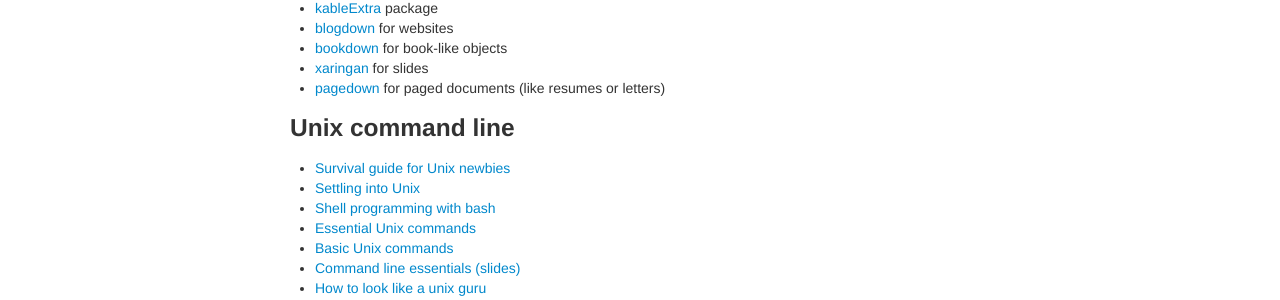
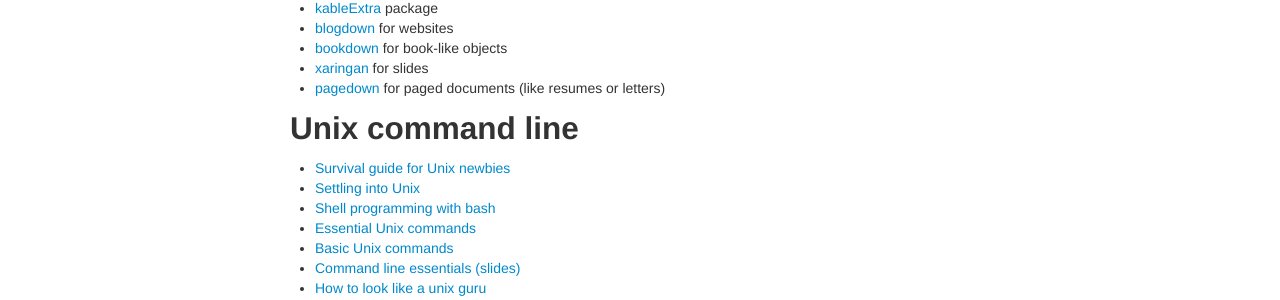
Before and after one commit to kbroman/AdvData, a Jekyll site: the page built from docs/resources.md, in a window 1280 px wide. Shown: the part 794-1094 px from the top of the page. Built offline with Jekyll 4.4.1, drawn with Linux system fonts in a browser that asks for light colours.

```diff
--- a/docs/resources.md
+++ b/docs/resources.md
@@ -47,7 +47,7 @@ description: Resources for BMI 826, Advanced data analysis
   resumes or letters)
 
 
-### Unix command line
+## Unix command line
 
 - [Survival guide for Unix newbies](http://matt.might.net/articles/basic-unix/)
 - [Settling into Unix](http://matt.might.net/articles/settling-into-unix/)
```
